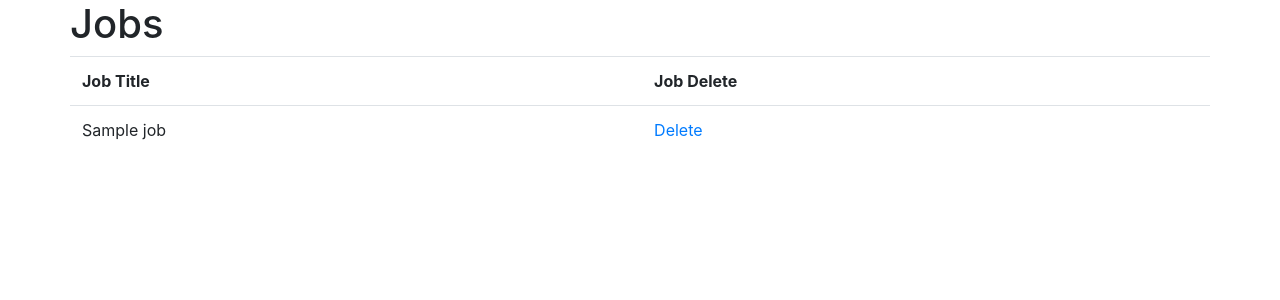
After one commit to kfiguera/php-avanzado, a PHP site: template views/jobs/index.twig in a window 1280 px wide. The commit adds this page. Shown: the top 300 px of the page. Run offline with PHP 8.4, Linux system fonts and the light colour scheme; the template is opened without the code that fills it: most values are stand-ins (such as "Sample title", 1, 10 or a date in 2020); some libraries are stand-ins or nearby versions.

Commit message:
Endpoint to delete Jobs

```diff
--- /dev/null
+++ b/views/jobs/index.twig
@@ -0,0 +1,19 @@
+{% extends "layout.twig" %}
+
+{% block content %}
+    <div class="row">
+        <h1>Jobs</h1>
+        <table class="table">
+            <tr>
+                <th>Job Title</th>
+                <th>Job Delete</th>
+            </tr>
+            {% for job in jobs %}
+                <tr>
+                    <td>{{ job.title }}</td>
+                    <td><a href="/jobs/delete?id={{ job.id }}">Delete</a></td>
+                </tr>
+            {% endfor %}
+        </table>
+    </div>
+{% endblock %}
```
Also changed, not shown: app/Controllers/JobsController.php (+24 -6 lines), public/index.php (+8 -0 lines).
